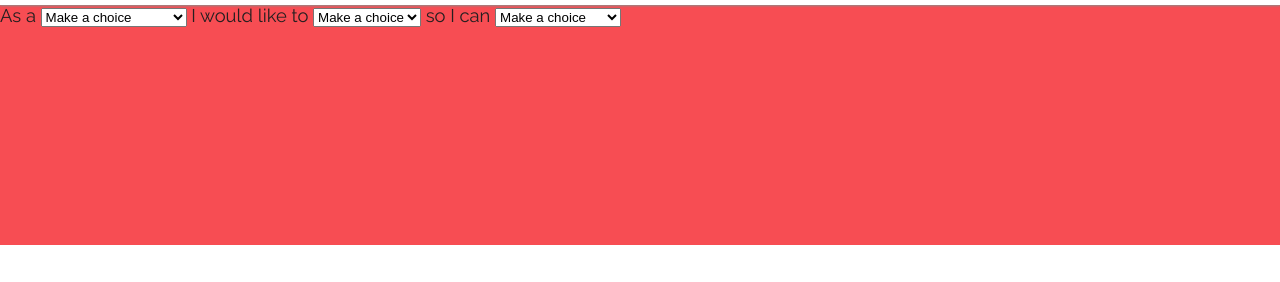
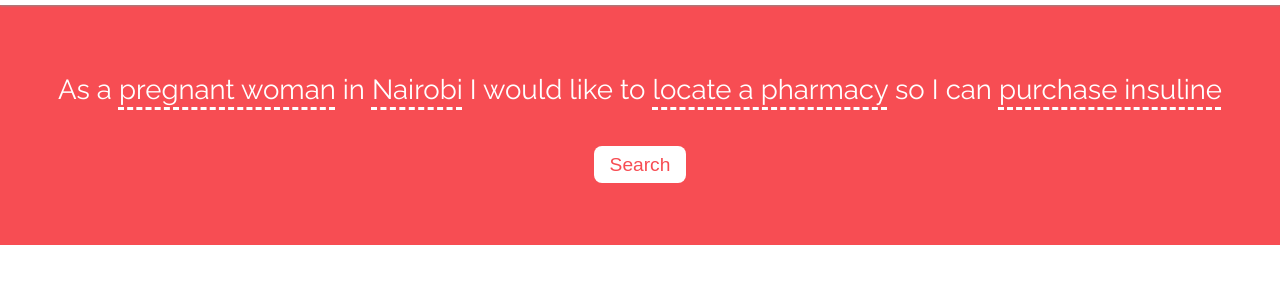
Before and after one commit to dlnr/healthsites, a website built with Vite: page src/index.html in a window 1280 px wide. Shown: the part 60-342 px from the top of the page. Built offline with nearby package versions, Linux system fonts and the light colour scheme; some packages are replaced by stand-ins of ours.

Commit message:
Styling for user stories

```diff
--- a/src/css/style.css
+++ b/src/css/style.css
@@ -57,6 +57,9 @@
 
 		--background: var(--light);
 		--foreground: var(--dark);
+
+		--button-color: var(--light);
+		--button-background: var(--brand);
 
 		--link-color: hwb(212 16% 0%);
 	}
@@ -149,12 +152,47 @@
 		}
 
 		section[role="banner"] {
-			background-color: var(--brand)
+			--button-color: var(--brand);
+			--button-background: var(--light);
+
+			background-color: var(--brand);
+			color: var(--light);
+			font-size: 150%;
+			line-height: 1.6;
+			text-align: center;
+			text-wrap: pretty;
+
+			span {
+				display: inline;
+
+				&[contenteditable="true"] {
+					cursor: target-text;
+					text-decoration: underline;
+					text-decoration-style: dashed;
+					text-underline-offset: 8px;
+				}
+			}
 		}
 	}
 
 	a {
 		color: var(--link-color);
+	}
+
+	button {
+		color: var(--button-color);
+		background: var(--button-background);
+		border-radius: 8px;
+		font-size: 1.2rem;
+		padding-inline: .8em;
+		padding-block: .4em;
+		cursor: pointer;
+
+		&:hover,
+		&:focus {
+			background: color-mix(in hsl, var(--button-background) 30%, var(--secondary) 20%);
+			color: color-mix(in hsl, var(--button-color) 20%, var(--button-background) 90%);
+		}
 	}
 
 	footer[role="contentinfo"] {
@@ -325,7 +363,7 @@
 	}
 
 	section[role="banner"] {
-		min-height: 30vh;
+		padding-inline: var(--spacer-3);
 		grid-column: span 4;
 
 		@media screen and (min-width: 768px) {
@@ -366,7 +404,9 @@
 	section[role="banner"] article {
 		display: grid;
 		grid-area: 1 / 1;
-		align-items: center;
+		min-block-size: 30vh;
+		place-content: center;
+		gap: 1em;
 	}
 
 	#about article {
--- a/src/index.html
+++ b/src/index.html
@@ -45,26 +45,20 @@
 		</header>
 		<main>
 			<section role="banner">
-				<article>
-					<form>
+				<article id="user-stories">
+					<div>
 						<span>As a </span>
-						<select>
-							<option selected>Make a choice</option>
-							<option>Pregnant woman</option>
-							<option>Person with diabetes</option>
-						</select>
+						<span contenteditable="true">pregnant woman</span>
+						<span> in </span>
+						<span contenteditable="true">Nairobi</span>
 						<span> I would like to </span>
-						<select>
-							<option selected>Make a choice</option>
-							<option>find a hospital</option>
-							<option>locate an GP</option>
-						</select>
-						<span> so I can </span><select>
-							<option selected>Make a choice</option>
-							<option>give birth</option>
-							<option>purchase insuline</option>
-						</select>
-					</form>
+						<span contenteditable="true">locate a pharmacy</span>
+						<span> so I can </span>
+						<span contenteditable="true">purchase insuline</span>
+					</div>
+					<div class="actions">
+						<button>Search</button>
+					</div>
 				</article>
 			</section>
 			<section id="about">
```
